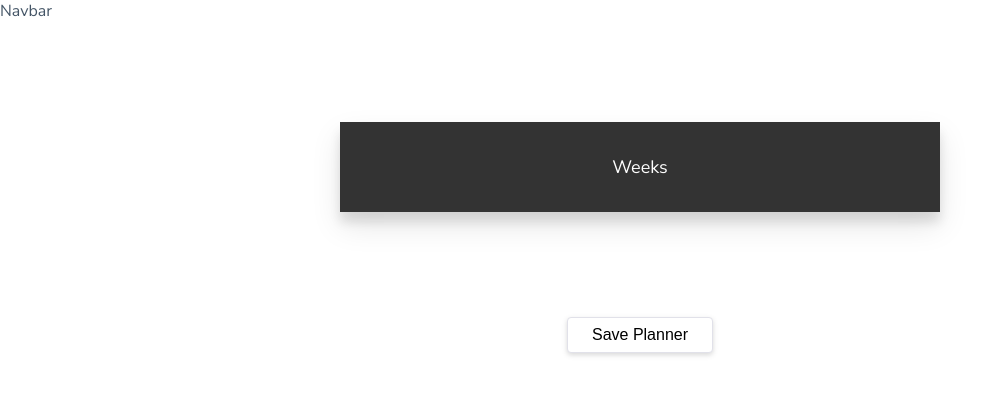
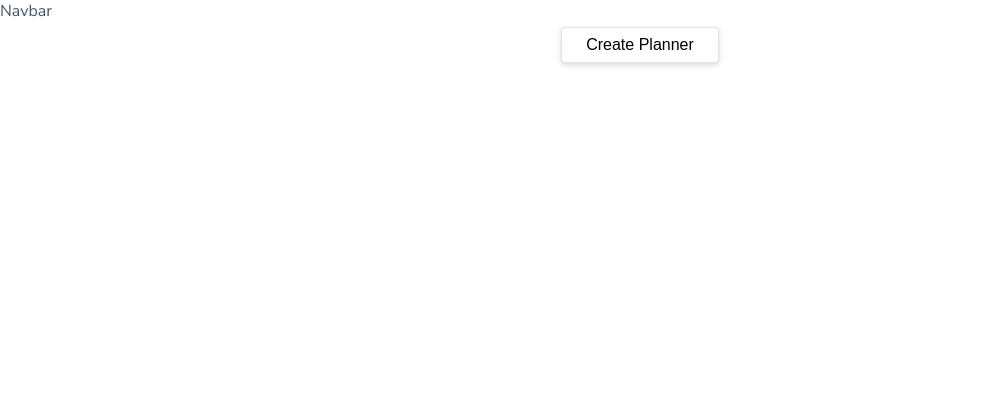
Before and after one commit to tmoran18/assignment-planner, a Next.js app: page /planner in a window 1280 px wide. Shown: the top 394 px of the page, without its empty margins (0-1007 px from the left). Built offline with nearby package versions, Linux system fonts and the light colour scheme.

Commit message:
Don't show planner if there is no planner to show

```diff
--- a/pages/planner.js
+++ b/pages/planner.js
@@ -1,5 +1,6 @@
 import React, { useContext, useEffect } from 'react';
 import Head from 'next/head';
+import Link from 'next/link';
 import { AssignmentContext } from '../context/AssignmentContext';
 import { PlannerContext } from '../context/PlannerContext';
 import Layout from '../components/Layout';
@@ -79,8 +80,18 @@ export default function Planner() {
 			</Head>
 
 			<Layout>
-				<GridContainer />
-				<button onClick={savePlannerLocal}>Save Planner</button>
+				{plannerColumns == 0 ? (
+					<div>
+						<Link href='/units-count'>
+							<button>Create Planner</button>
+						</Link>
+					</div>
+				) : (
+					<div>
+						<GridContainer />
+						<button onClick={savePlannerLocal}>Save Planner</button>
+					</div>
+				)}
 			</Layout>
 		</div>
 	);
```
